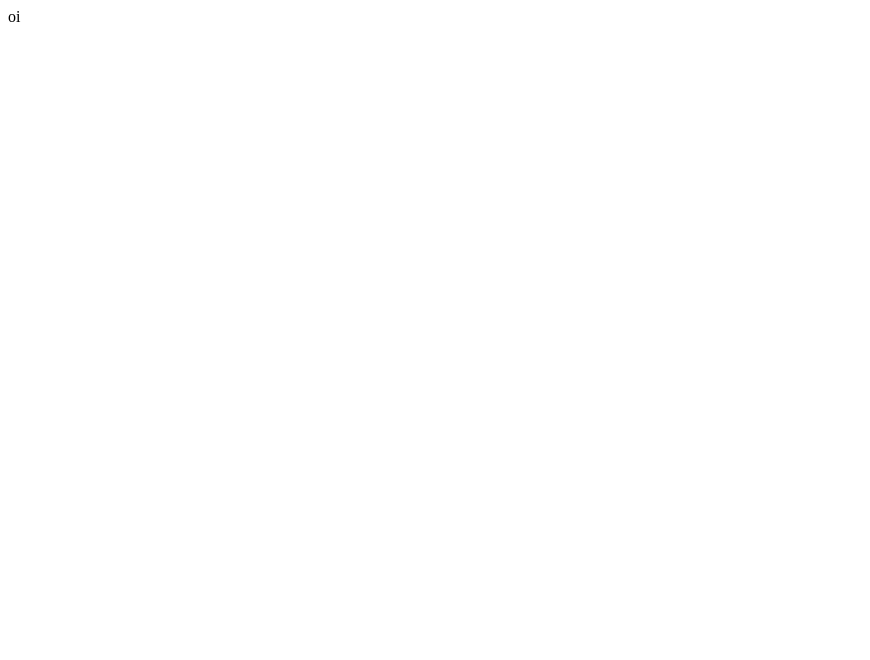
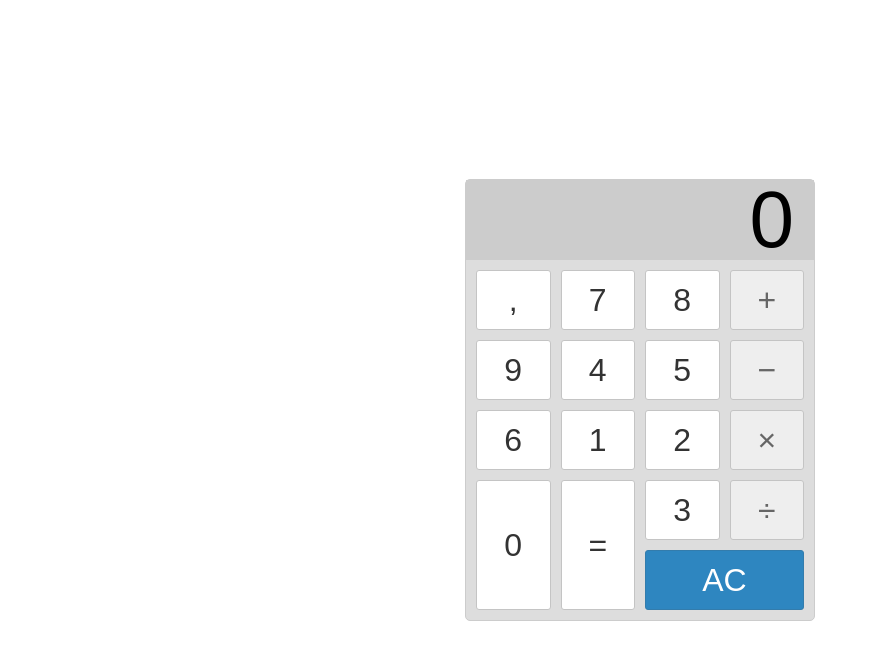
Before and after one commit to DaniloThiago/UFRN-ProjetoWeb1, a plain HTML site: page index.html in a window 1280 px wide. Shown: the whole page, without its empty margins (0-870 px from the left). Drawn offline with Linux system fonts and the light colour scheme.

Commit message:
layout calc

```diff
--- a/index.html
+++ b/index.html
@@ -1,13 +1,47 @@
 <!DOCTYPE html>
 <html lang="pt-br">
+
 <head>
     <meta charset="UTF-8">
     <meta name="viewport" content="width=device-width, initial-scale=1.0">
     <link rel="stylesheet" href="./src/style.css">
     <title>Atividade 01</title>
 </head>
+
 <body>
-    <section id="calc"></section>
+    <div id="calculator">
+        <div>
+        <input id="screen" type="text" value="0" disabled />
+
+        <div id="buttons">
+
+            <button type="button" onclick="clickButton(this)" class="operator sum" value="+">&plus;</button>
+            <button type="button" onclick="clickButton(this)" class="operator min" value="-">&minus;</button>
+            <button type="button" onclick="clickButton(this)" class="operator mul" value="*">&times;</button>
+            <button type="button" onclick="clickButton(this)" class="operator div" value="/">&divide;</button>
+            <button type="button" onclick="clickButton(this)" class="decimal" value=".">&comma;</button>
+
+            <button type="button" onclick="clickButton(this)" value="7">7</button>
+            <button type="button" onclick="clickButton(this)" value="8">8</button>
+            <button type="button" onclick="clickButton(this)" value="9">9</button>
+
+            <button type="button" onclick="clickButton(this)" value="4">4</button>
+            <button type="button" onclick="clickButton(this)" value="5">5</button>
+            <button type="button" onclick="clickButton(this)" value="6">6</button>
+
+            <button type="button" onclick="clickButton(this)" value="1">1</button>
+            <button type="button" onclick="clickButton(this)" value="2">2</button>
+            <button type="button" onclick="clickButton(this)" value="3">3</button>
+
+            <button type="button" onclick="clickButton(this)" class="btn-lg zero" value="0">0</button>
+            <button type="button" onclick="clickButton(this)" class="btn-lg equal" value="=">=</button>
+            <button type="button" onclick="clickButton(this)" class="clear" value="clear">AC</button>
+
+        </div>
+    </div>
+    </div>
+    </section>
     <script src="./src/script.js"></script>
 </body>
+
 </html>
--- a/src/script.js
+++ b/src/script.js
@@ -1,2 +1,5 @@
 const calc = document.querySelector('#calc');
-calc.innerHTML = "oi";
+
+function clickButton(el) {
+    console.log(el.value)
+}
--- a/src/style.css
+++ b/src/style.css
@@ -0,0 +1,98 @@
+html,
+*,
+*::before,
+*::after {
+  margin: 0;
+  padding: 0;
+  box-sizing: border-box;
+}
+
+body {
+  position: absolute;
+  width: 100%;
+  height: 100%;
+  display: flex;
+  align-items: center;
+  justify-content: center;
+}
+
+button {
+  cursor: pointer;
+  font-size: 2rem;
+  color: #333;
+  border-radius: 3px;
+  background-color: #fff;
+  border: 1px solid #c4c4c4;
+  height: 60px;
+}
+
+button:hover {
+  background-color: #eaeaea;
+}
+
+#calculator {
+  background: #ddd;
+  border: 1px solid #ccc;
+  border-radius: 5px;
+  position: absolute;
+  width: 350px;
+}
+
+#screen {
+  width: 100%;
+  font-size: 5rem;
+  height: 80px;
+  border: none;
+  background-color: #ccc;
+  color: #000;
+  text-align: right;
+  padding-right: 20px;
+  padding-left: 10px;
+}
+
+#buttons {
+  display: grid;
+  grid-template-columns: repeat(4, 1fr);
+  grid-gap: 10px;
+  padding: 10px;
+}
+
+.operator {
+  background: #eee;
+  color: #666;
+}
+.operator:hover {
+  background: #dedede;
+}
+
+.btn-lg {
+  height: 100%;
+  grid-row: 4/6;
+}
+
+.zero {
+  grid-column: 1/1;
+}
+
+.equal {
+  grid-column: 2/2;
+}
+
+.clear {
+  background-color: #2e86c0;
+  border-color: #337cac;
+  color: #fff;
+  grid-row-start: 5;
+  grid-row-end: 6;
+  grid-column-start: 3;
+  grid-column-end: 5;
+}
+.clear:hover {
+  background-color: #145480;
+}
+
+.operator {grid-column:4/5;}
+.sum {grid-row:1/1;}
+.min {grid-row:2/2;}
+.mul {grid-row:3/3;}
+.div {grid-row:4/4;}
```
